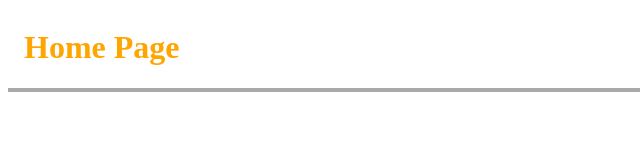
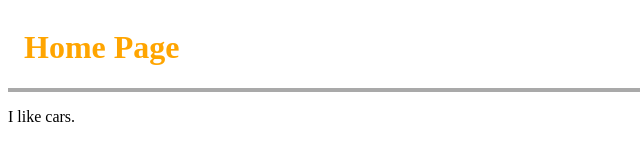
Before and after one commit to joshbardsley1202/collaborating-with-git-1, a plain HTML site: page app/index.html in a window 1280 px wide. Shown: the full height of the page, 0-640 px from the left. Drawn offline with Linux system fonts and the light colour scheme.

Commit message:
You should edit an HTML file. Add a paragraph about something you like.

```diff
--- a/app/index.html
+++ b/app/index.html
@@ -13,5 +13,8 @@
         <a href="something.html">Something</a>
       </nav>
     </header>
+    <main>
+      <p>I like cars.</p>
+    </main>
   </body>
 </html>
```
